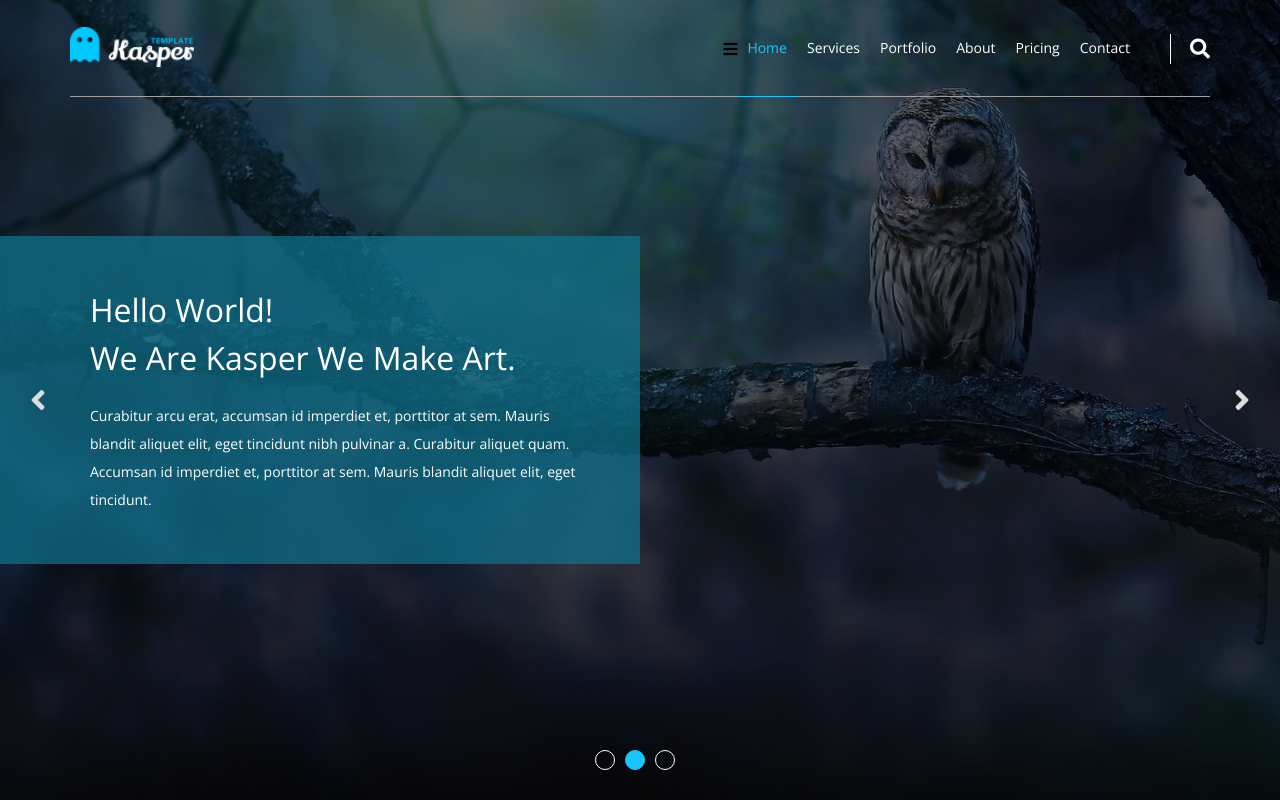
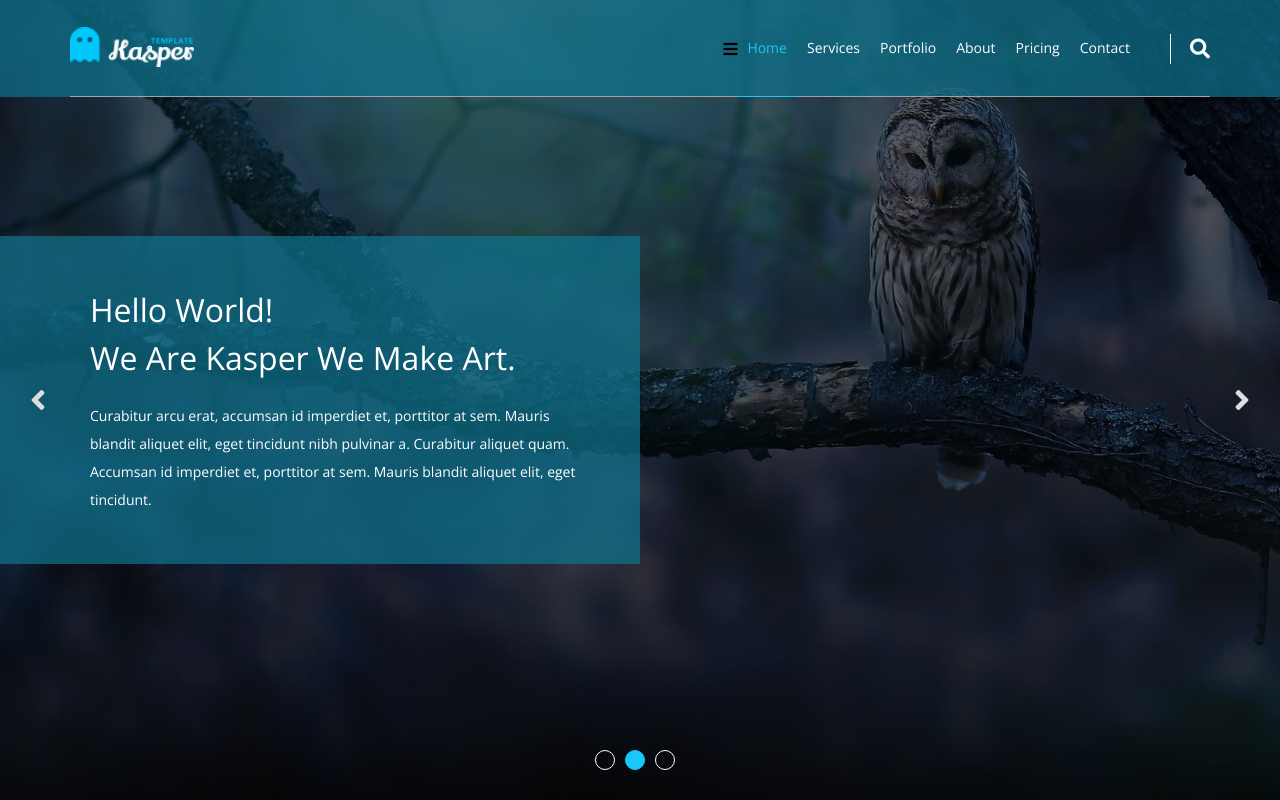
Before and after one commit to MahmoudEL-Afandy/kasper.website, a plain HTML site: page index.html in a window 1280 px wide. Shown: the top 800 px of the page. Drawn offline with nearby package versions, Linux system fonts and the light colour scheme.

Commit message:
Make header position fixed

```diff
--- a/CSS/kasper.css
+++ b/CSS/kasper.css
@@ -103,6 +103,8 @@ header {
     left: 0;
     width: 100%;
     z-index: 2;
+    position: fixed;
+    background-color: var(--transparent-color);
 }
 
 header .container {
```
